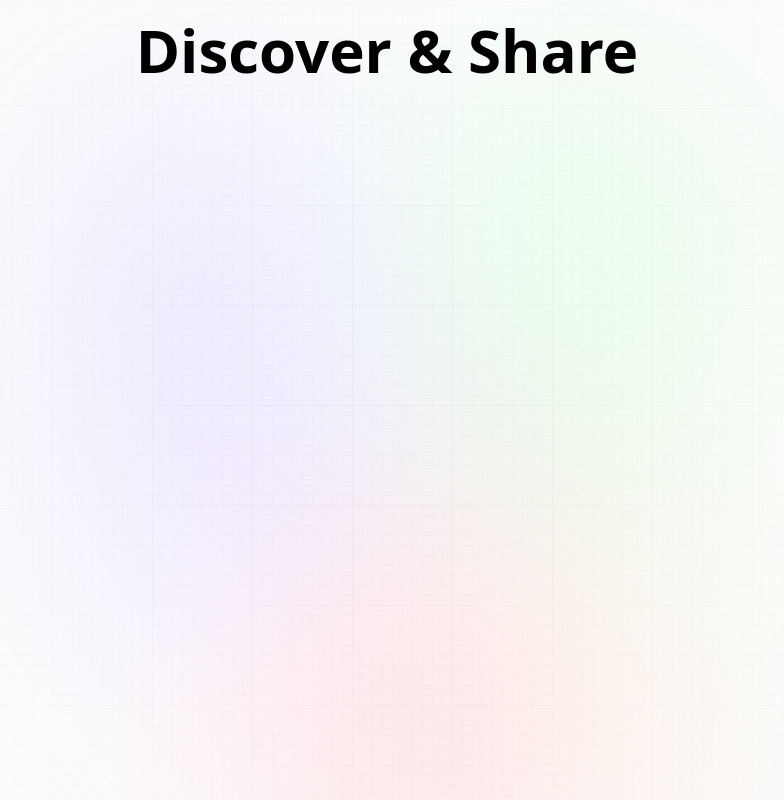
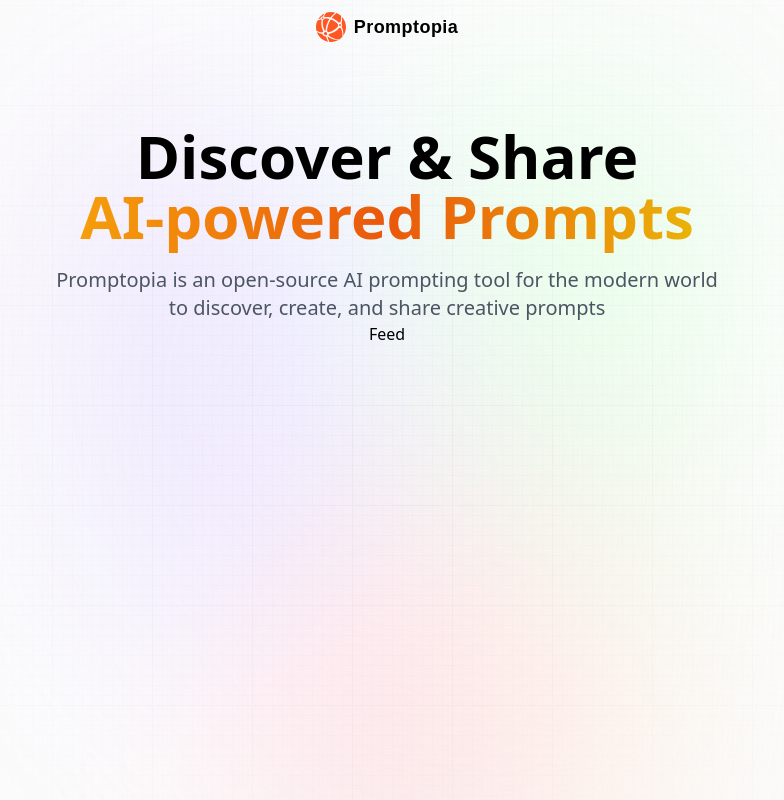
Before and after one commit to cpr2mc/2024, a Next.js app in the folder promptopia/: page / in a window 1280 px wide. Shown: the whole page, without its empty margins (253-1037 px from the left). Built offline with nearby package versions, Linux system fonts and the light colour scheme.

Commit message:
continued next vid

```diff
--- a/promptopia/app/layout.jsx
+++ b/promptopia/app/layout.jsx
@@ -1,5 +1,8 @@
 import '@styles/globals.css'
 import { children } from 'react'
+
+import Nav from '@components/Nav';
+import Provider from '@components/Provider';
 
 export const metadata = {
     title: "Promptopia",
@@ -14,6 +17,7 @@ const RootLayout = ({ children }) => {
                 <div className="gradient" />
             </div>
             <main className="app">
+                <Nav />
                 {children}
             </main>
         </body>
--- a/promptopia/app/page.jsx
+++ b/promptopia/app/page.jsx
@@ -1,11 +1,18 @@
-
+import Feed from "@components/Feed"
 
 const Home = () => {
   return (
     <section className="w-full flex-center flex-col">
         <h1 className="head_text text-center">
             Discover & Share
+            <br className="max-md:hidden"/>
+            <span className="orange_gradient text-center"> AI-powered Prompts</span>
         </h1>
+        <p className="desc text-center">
+            Promptopia is an open-source AI prompting tool for the modern world to discover, create, and share creative prompts
+        </p>
+
+        <Feed />
     </section>
   )
 }
--- /dev/null
+++ b/promptopia/components/Feed.jsx
@@ -0,0 +1,9 @@
+import React from 'react'
+
+const Feed = () => {
+  return (
+    <div>Feed</div>
+  )
+}
+
+export default Feed
--- /dev/null
+++ b/promptopia/components/Form.jsx
@@ -0,0 +1,9 @@
+import React from 'react'
+
+const Form = () => {
+  return (
+    <div>Form</div>
+  )
+}
+
+export default Form
--- /dev/null
+++ b/promptopia/components/Nav.jsx
@@ -0,0 +1,29 @@
+'use client';
+
+import Link from 'next/link';
+import Image from 'next/image';
+import { useState, useEffect } from 'react';
+import { signIn, signOut, useSession, getProviders } from 'next-auth/react';
+
+const Nav = () => {
+  return (
+    <nav>
+      <nav className="flex-between w-full mb-16 pt-3">
+        <Link href="/" className="flex gap-2 flex-center">
+          <Image
+            src="/assets/images/logo.svg"
+            alt="Promptopia Logo"
+            width={30}
+            height={30}
+            className="object-contain"
+          />
+          <p className="logo_text">
+            Promptopia
+          </p>
+        </Link>
+      </nav>
+    </nav>
+  )
+}
+
+export default Nav
--- /dev/null
+++ b/promptopia/components/Profile.jsx
@@ -0,0 +1,9 @@
+import React from 'react'
+
+const Profile = () => {
+  return (
+    <div>Profile</div>
+  )
+}
+
+export default Profile
--- /dev/null
+++ b/promptopia/components/PromptCard.jsx
@@ -0,0 +1,9 @@
+import React from 'react'
+
+const PromptCard = () => {
+  return (
+    <div>PromptCard</div>
+  )
+}
+
+export default PromptCard
--- /dev/null
+++ b/promptopia/components/Provider.jsx
@@ -0,0 +1,9 @@
+import React from 'react'
+
+const Provider = () => {
+  return (
+    <div>Provider</div>
+  )
+}
+
+export default Provider
```
